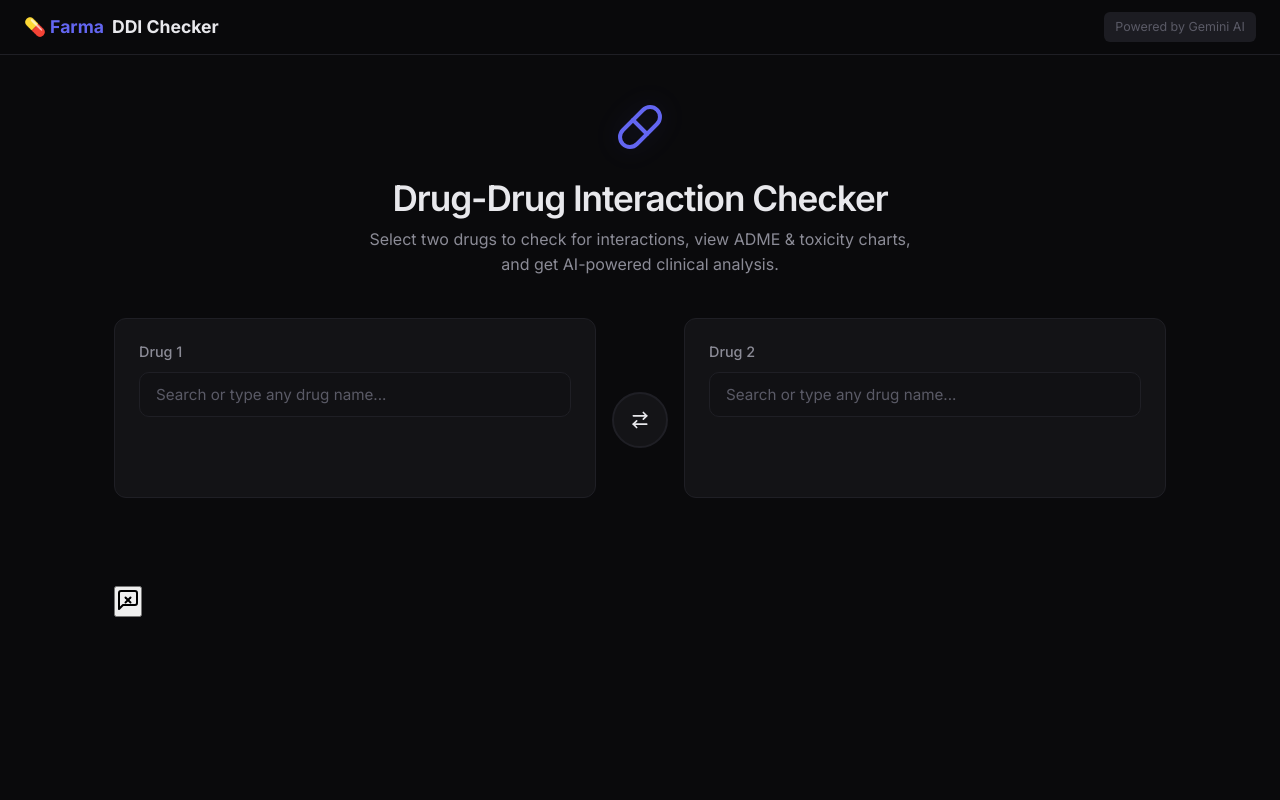
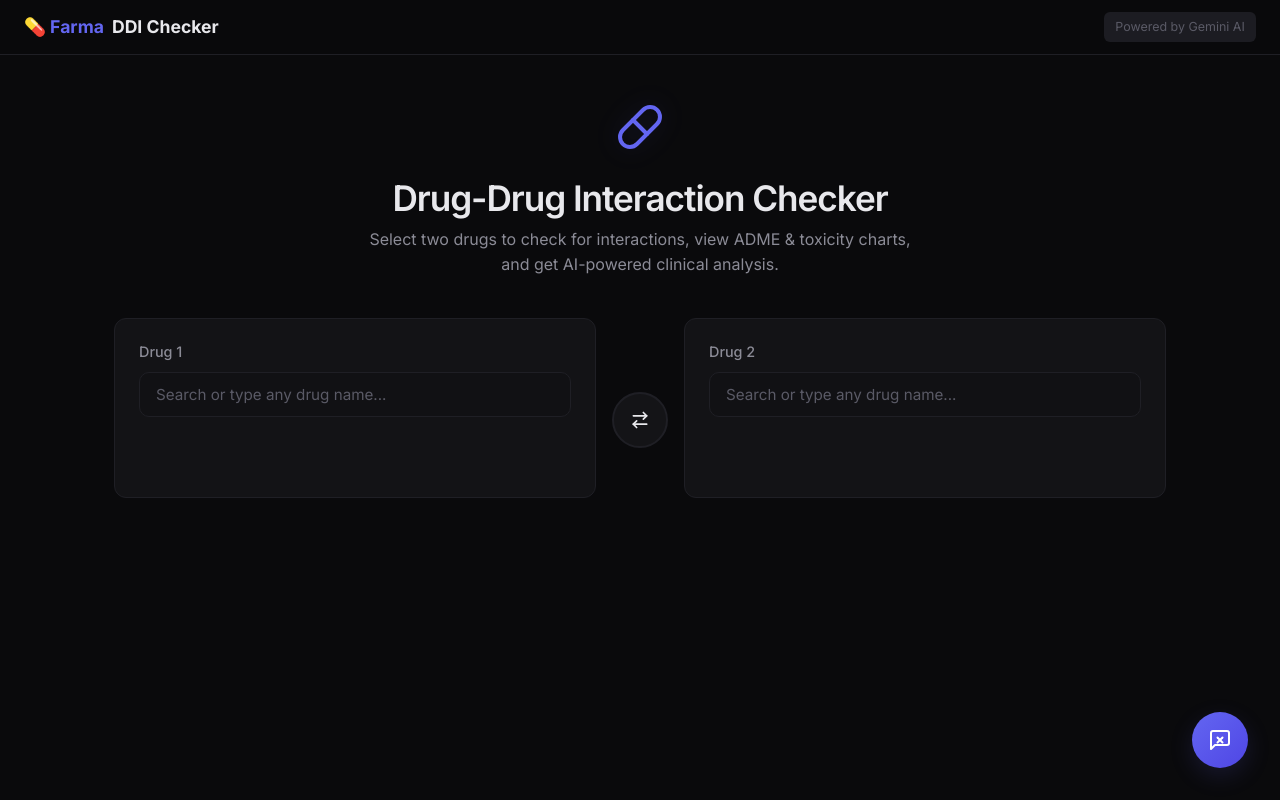
Before and after one commit to ashugit1234622/farma-ddi-checker, a Next.js app: page / in a window 1280 px wide. Built offline with nearby package versions, Linux system fonts and the light colour scheme.

Commit message:
Fix AasthaChat styling missing due to CSS overwrite

```diff
--- a/src/app/globals.css
+++ b/src/app/globals.css
@@ -718,3 +718,224 @@ a:hover { color: var(--accent-hover); }
 .rotating-icon {
   animation: rotate-spin 2s linear infinite;
 }
+
+/* Aastha Chat UI */
+.aastha-trigger-btn {
+  position: fixed;
+  bottom: 2rem;
+  right: 2rem;
+  width: 56px;
+  height: 56px;
+  border-radius: 50%;
+  background: linear-gradient(135deg, var(--accent-primary), var(--accent-hover));
+  color: white;
+  border: none;
+  box-shadow: 0 8px 24px var(--accent-glow);
+  cursor: pointer;
+  z-index: 100;
+  display: flex;
+  align-items: center;
+  justify-content: center;
+  transition: transform 0.3s ease, box-shadow 0.3s ease;
+}
+
+.aastha-trigger-btn:hover {
+  transform: scale(1.08) translateY(-2px);
+  box-shadow: 0 12px 28px rgba(99, 102, 241, 0.3);
+}
+
+.aastha-panel {
+  position: fixed;
+  bottom: calc(2rem + 64px + 10px);
+  right: 2rem;
+  width: 380px;
+  height: 600px;
+  max-height: calc(100vh - 120px);
+  background-color: var(--bg-card);
+  border: 1px solid var(--border);
+  border-radius: 16px;
+  box-shadow: 0 16px 40px rgba(0, 0, 0, 0.4);
+  z-index: 100;
+  display: flex;
+  flex-direction: column;
+  overflow: hidden;
+  animation: slideUpFade 0.3s cubic-bezier(0.16, 1, 0.3, 1);
+}
+
+@keyframes slideUpFade {
+  from { opacity: 0; transform: translateY(20px) scale(0.96); }
+  to { opacity: 1; transform: translateY(0) scale(1); }
+}
+
+.aastha-header {
+  padding: 1rem 1.25rem;
+  border-bottom: 1px solid var(--border);
+  background: rgba(19, 19, 22, 0.95);
+  display: flex;
+  justify-content: space-between;
+  align-items: center;
+}
+
+.aastha-header-info {
+  display: flex;
+  flex-direction: column;
+}
+
+.aastha-name {
+  font-weight: 600;
+  color: white;
+  font-size: 1.1rem;
+  display: flex;
+  align-items: center;
+  gap: 6px;
+}
+
+.aastha-subtitle {
+  font-size: 0.75rem;
+  color: var(--text-muted);
+}
+
+.aastha-close {
+  background: none;
+  border: none;
+  color: var(--text-muted);
+  cursor: pointer;
+  padding: 4px;
+  border-radius: 4px;
+}
+.aastha-close:hover {
+  background: var(--bg-hover);
+  color: white;
+}
+
+.aastha-messages {
+  flex: 1;
+  overflow-y: auto;
+  padding: 1rem;
+  display: flex;
+  flex-direction: column;
+  gap: 1rem;
+}
+
+.aastha-message {
+  max-width: 85%;
+  padding: 0.75rem 1rem;
+  border-radius: 12px;
+  font-size: 0.9rem;
+  line-height: 1.5;
+  word-wrap: break-word;
+}
+
+.aastha-message.assistant {
+  background-color: var(--bg-hover);
+  border: 1px solid var(--border);
+  color: var(--text-main);
+  align-self: flex-start;
+  border-bottom-left-radius: 4px;
+}
+
+.aastha-message.user {
+  background-color: var(--accent-soft);
+  border: 1px solid var(--accent-glow);
+  color: white;
+  align-self: flex-end;
+  border-bottom-right-radius: 4px;
+}
+
+.aastha-chips {
+  display: flex;
+  flex-wrap: wrap;
+  gap: 6px;
+  padding: 0 1rem 0.75rem;
+}
+
+.aastha-chip {
+  background: var(--bg-hover);
+  border: 1px solid var(--border);
+  color: var(--text-main);
+  padding: 6px 12px;
+  border-radius: 20px;
+  font-size: 0.8rem;
+  cursor: pointer;
+  transition: all 0.2s;
+}
+
+.aastha-chip:hover {
+  background: var(--border);
+  border-color: var(--text-muted);
+}
+
+.aastha-input-area {
+  padding: 1rem;
+  border-top: 1px solid var(--border);
+  background: var(--bg-card);
+  display: flex;
+  gap: 8px;
+}
+
+.aastha-input {
+  flex: 1;
+  background: var(--bg-input);
+  border: 1px solid var(--border);
+  color: white;
+  padding: 10px 12px;
+  border-radius: 8px;
+  font-size: 0.9rem;
+  outline: none;
+}
+.aastha-input:focus {
+  border-color: var(--accent-primary);
+}
+
+.aastha-send-btn {
+  background: var(--accent-primary);
+  color: white;
+  border: none;
+  border-radius: 8px;
+  width: 40px;
+  display: flex;
+  align-items: center;
+  justify-content: center;
+  cursor: pointer;
+  transition: background 0.2s;
+}
+
+.aastha-send-btn:hover:not(:disabled) {
+  background: var(--accent-hover);
+}
+
+.aastha-send-btn:disabled {
+  opacity: 0.5;
+  cursor: not-allowed;
+}
+
+.aastha-thinking {
+  display: flex;
+  align-items: center;
+  gap: 4px;
+  padding: 0.5rem 1rem;
+  color: var(--text-muted);
+  font-size: 0.85rem;
+  animation: pulse 1.5s infinite;
+}
+
+@keyframes pulse {
+  0% { opacity: 0.5; }
+  50% { opacity: 1; }
+  100% { opacity: 0.5; }
+}
+
+@media (max-width: 600px) {
+  .aastha-panel {
+    top: auto;
+    bottom: 0;
+    right: 0;
+    width: 100%;
+    height: 80vh;
+    border-radius: 24px 24px 0 0;
+    border-right: none;
+    border-bottom: none;
+    border-left: none;
+    box-shadow: 0 -8px 40px rgba(0, 0, 0, 0.5);
+  }
+}
```
